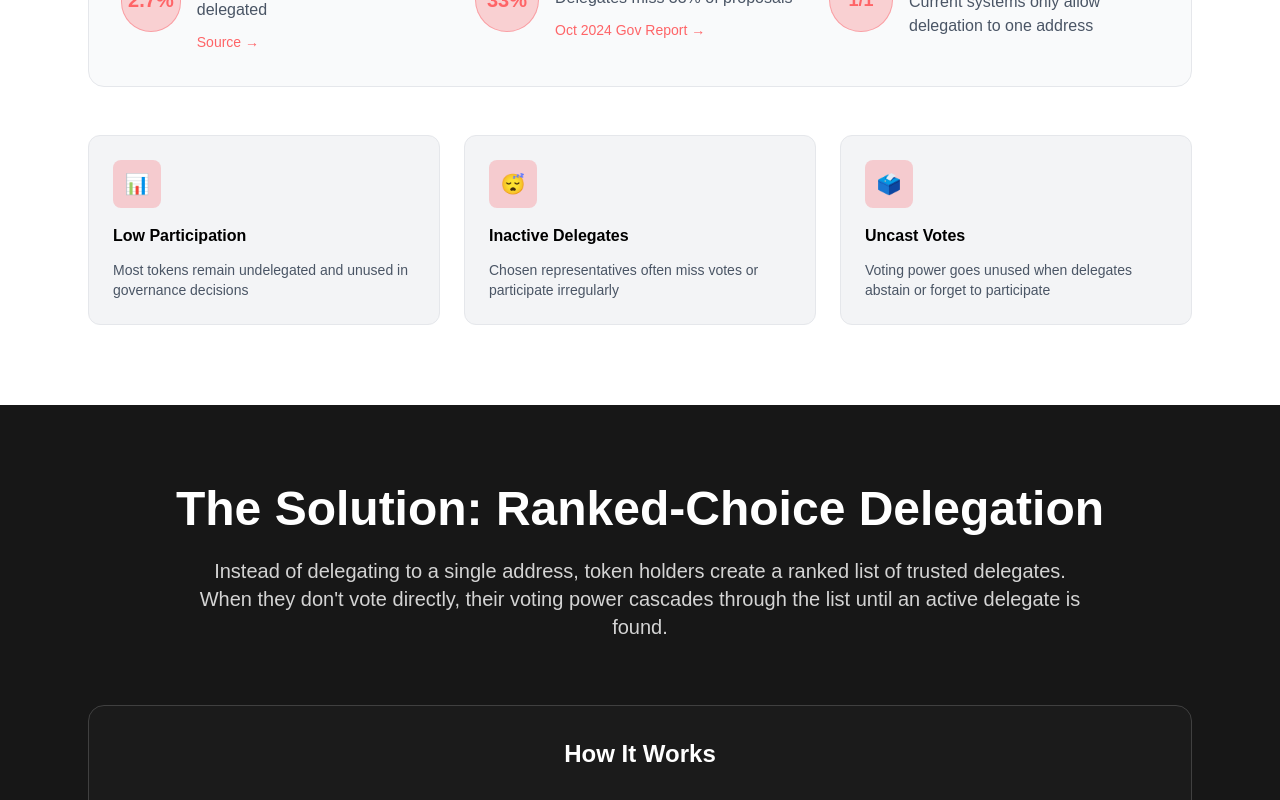
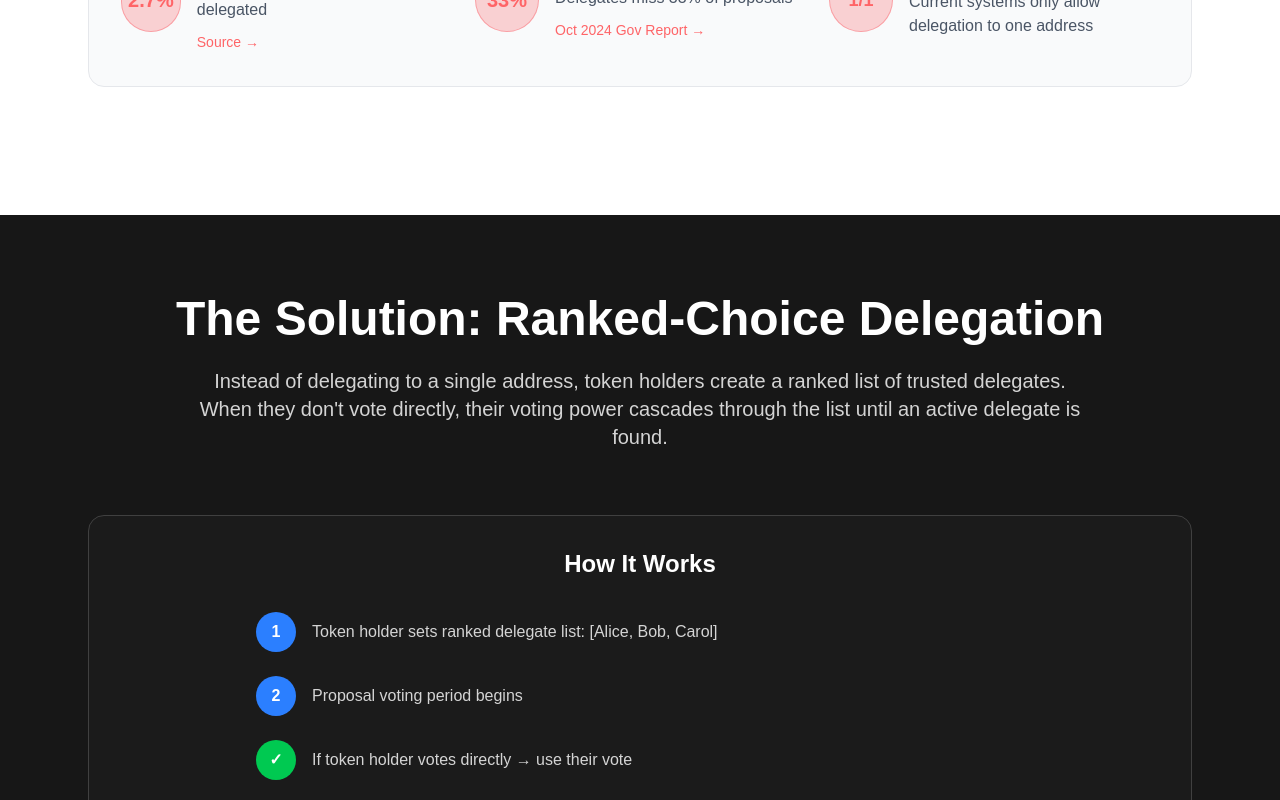
Before and after one commit to its-everdred/rancho-del-vote, a Next.js app: page / in a window 1280 px wide. Shown: the part 1240-2040 px from the top of the page. Built offline with nearby package versions, Linux system fonts and the light colour scheme.

Commit message:
Remove dedundant text

```diff
--- a/app/page.tsx
+++ b/app/page.tsx
@@ -20,7 +20,7 @@ export default function Home() {
               alt="Rancho Del Vote Logo Background"
               width={1200}
               height={1200}
-              className="object-contain"
+              className="object-contain blur-[3px]"
             />
           </div>
         </div>
@@ -174,44 +174,6 @@ export default function Home() {
                   </p>
                 </div>
               </div>
-            </div>
-          </div>
-
-          {/* Problem Bubbles */}
-          <div className="grid md:grid-cols-3 gap-6">
-            <div className="bg-gray-100 border border-gray-200 rounded-xl p-6 hover:bg-gray-200 transition-colors">
-              <div className="w-12 h-12 bg-red-500/20 rounded-lg flex items-center justify-center mb-4">
-                <span className="text-red-400 text-xl">📊</span>
-              </div>
-              <h4 className="font-semibold text-black mb-3">
-                Low Participation
-              </h4>
-              <p className="text-sm text-gray-600">
-                Most tokens remain undelegated and unused in governance
-                decisions
-              </p>
-            </div>
-            <div className="bg-gray-100 border border-gray-200 rounded-xl p-6 hover:bg-gray-200 transition-colors">
-              <div className="w-12 h-12 bg-red-500/20 rounded-lg flex items-center justify-center mb-4">
-                <span className="text-red-400 text-xl">😴</span>
-              </div>
-              <h4 className="font-semibold text-black mb-3">
-                Inactive Delegates
-              </h4>
-              <p className="text-sm text-gray-600">
-                Chosen representatives often miss votes or participate
-                irregularly
-              </p>
-            </div>
-            <div className="bg-gray-100 border border-gray-200 rounded-xl p-6 hover:bg-gray-200 transition-colors">
-              <div className="w-12 h-12 bg-red-500/20 rounded-lg flex items-center justify-center mb-4">
-                <span className="text-red-400 text-xl">🗳️</span>
-              </div>
-              <h4 className="font-semibold text-black mb-3">Uncast Votes</h4>
-              <p className="text-sm text-gray-600">
-                Voting power goes unused when delegates abstain or forget to
-                participate
-              </p>
             </div>
           </div>
         </div>
```
